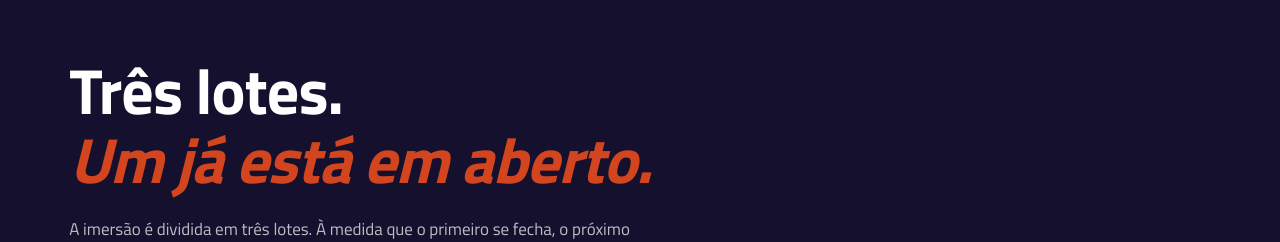
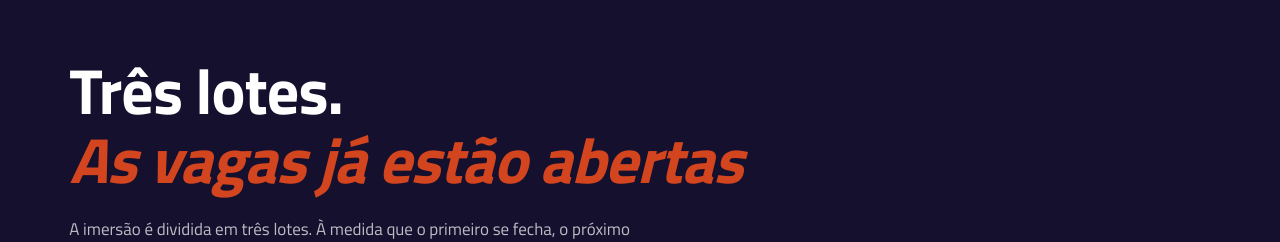
Before and after one commit to sejaanomalo-web/Landing-page-evento-diego, a Next.js app: page / in a window 1280 px wide. Shown: the part 9940-10182 px from the top of the page. Built offline with nearby package versions, Linux system fonts and the light colour scheme; no server answers.

Commit message:
chore(lots): título "As vagas já estão abertas" no lugar de "Um já está em aberto."
Co-Authored-By: Claude Opus 4.7 (1M context) <noreply@anthropic.com>

```diff
--- a/src/components/sections/Lots.tsx
+++ b/src/components/sections/Lots.tsx
@@ -120,7 +120,7 @@ export function Lots() {
           <ScrollReveal>
             <h2 className={styles.title}>
               <span>Três lotes.</span>
-              <em>Um já está em aberto.</em>
+              <em>As vagas já estão abertas</em>
             </h2>
             <p className="body-text" style={{ marginTop: 24, maxWidth: "62ch" }}>
               A imersão é dividida em três lotes. À medida que o primeiro se
```
